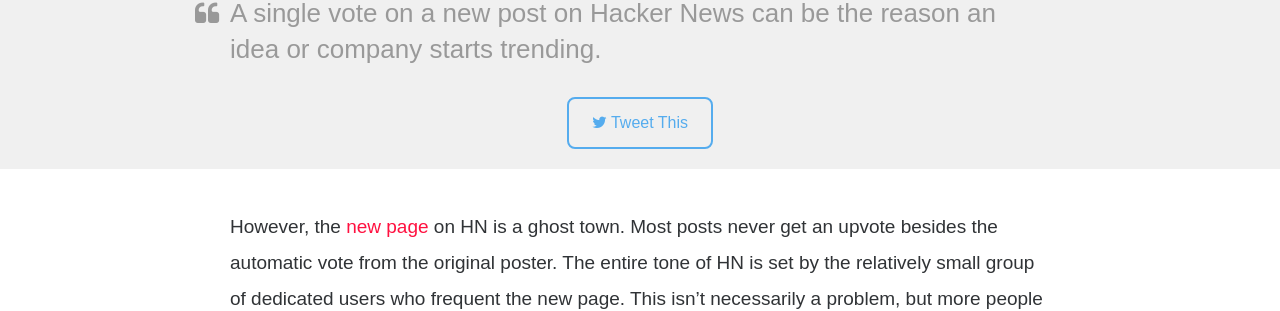
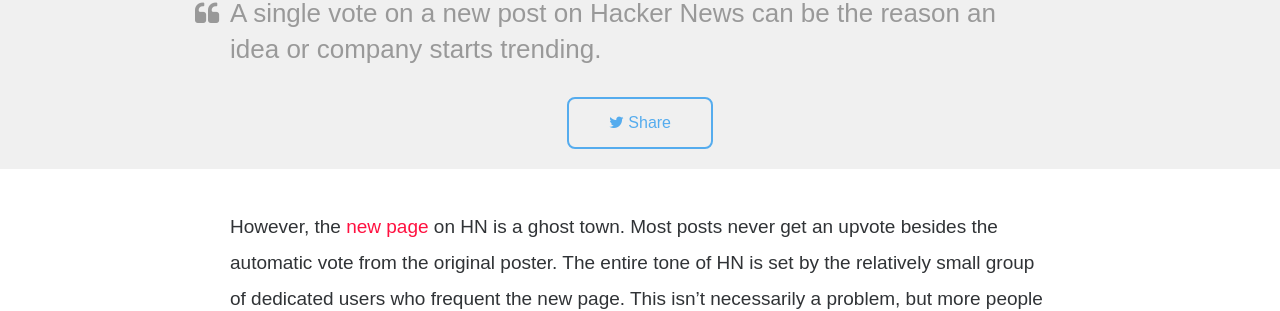
Before and after one commit to brianbrunner/brianbrunner.github.io, a Jekyll site: the page built from _posts/2016-10-18-new-hn.md, in a window 1280 px wide and 900 px high, scrolled down 1625 px. Shown: the part 146-457 px from the top of the window. Built offline with Jekyll 4.4.1, drawn with Linux system fonts in a browser that asks for light colours; nearby versions of some CDN libraries; comment, search, counter and statistics services are not loaded.

Commit message:
Changed share button

```diff
--- a/_includes/quote.html
+++ b/_includes/quote.html
@@ -7,6 +7,6 @@
   <a class='tweet-quote'
      target='_blank'
      href='http://twitter.com/share?text={{ include.text | uri_escape }} {{ "@" | uriescape }}brianbrunner brianbrunner.com{{ page.url }}&url=brianbrunner.com{{ page.url }}'>
-    <span class='fa fa-twitter'></span> Tweet This
+    <span class='fa fa-twitter'></span> Share
   </a>
 </div>
```
